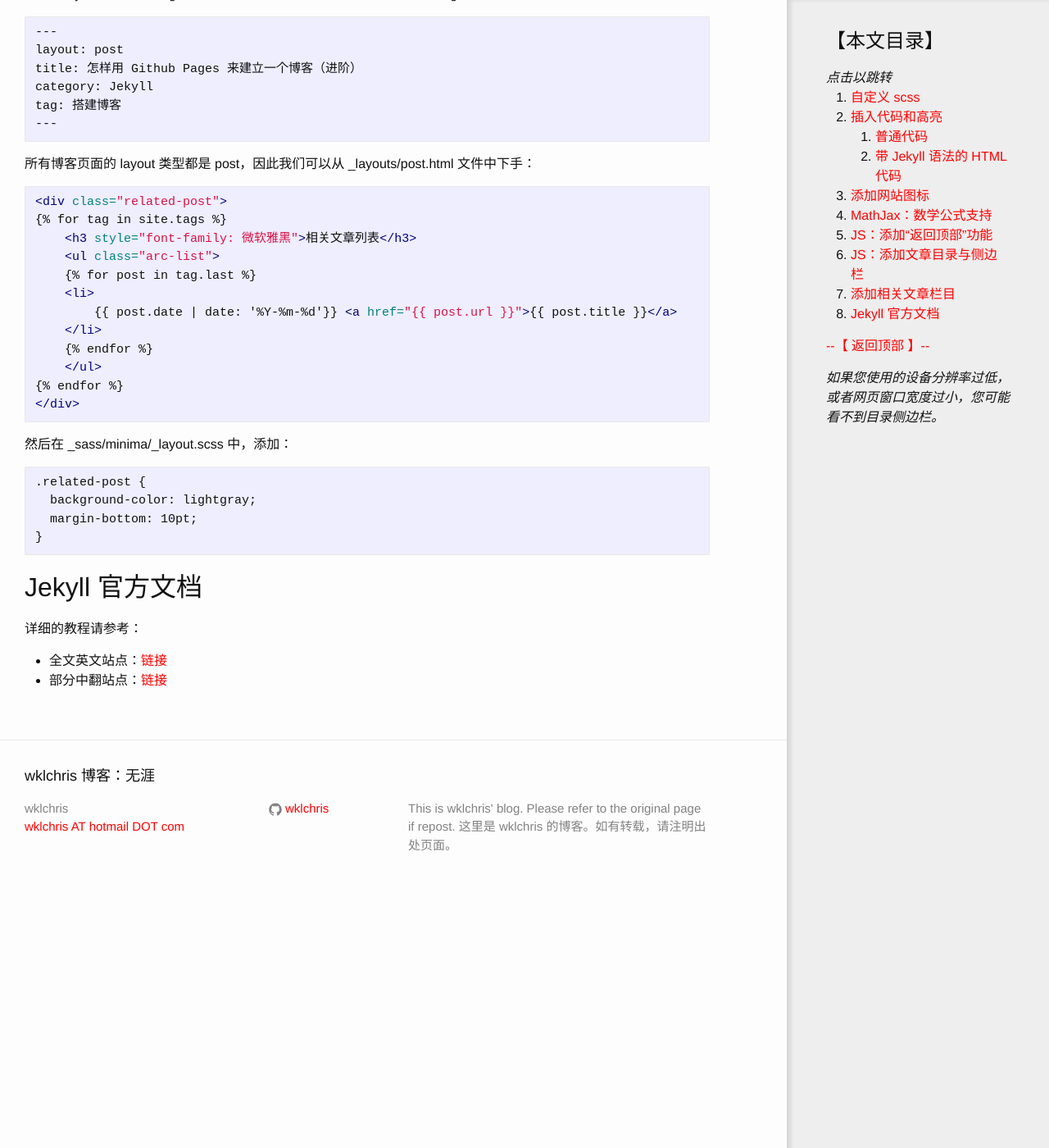
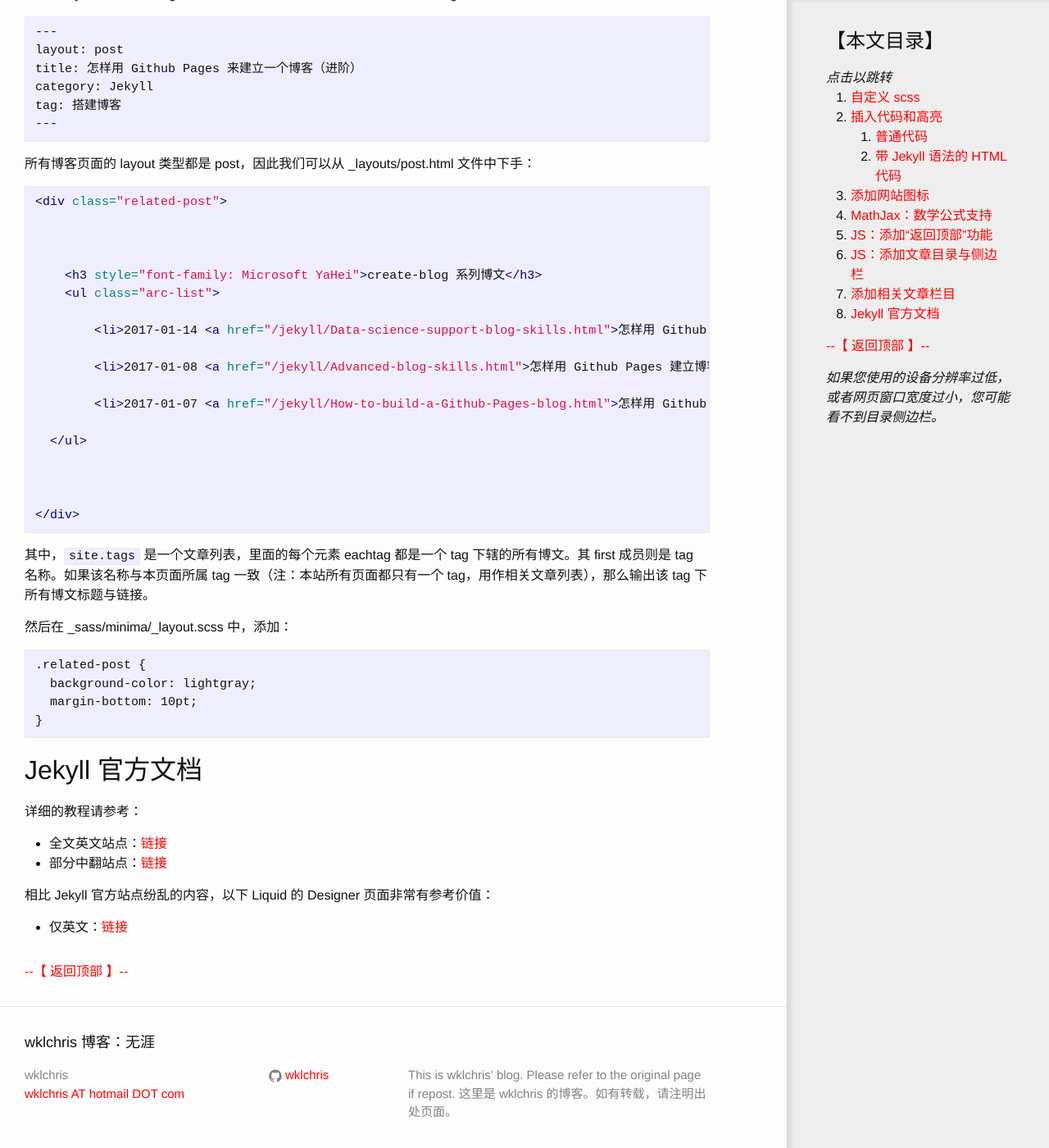
Before and after one commit to wklchris/wklchris.github.io, a Jekyll site: the page built from _posts/2017-01-08-Advanced-blog-skills.md, in a window 1280 px wide and 1400 px high, scrolled down 3622 px. Shown: the whole window at 82% size. Built offline with Jekyll 4.4.1, drawn with Linux system fonts in a browser that asks for light colours; formulas are drawn with MathJax 3; comment, search, counter and statistics services are not loaded; some of the changed text lies outside the part shown.

````diff
--- a/_includes/sidebar.html
+++ b/_includes/sidebar.html
@@ -1,5 +1,4 @@
 <aside>
   <h2>侧边栏建设中……</h2>
   <p><i>如果您使用的设备分辨率过低，或者网页窗口宽度过小，您可能看不到侧边栏。</i></p>
-  <p><a href="javascript:scroll(0,0)">--【 返回顶部 】--</a></p>
 </aside>
--- a/_layouts/post.html
+++ b/_layouts/post.html
@@ -8,16 +8,20 @@
     <p class="post-meta"><time datetime="{{ page.date | date_to_xmlschema }}" itemprop="datePublished">{{ page.date | date: "%b %-d, %Y" }}</time>{% if page.author %} • <span itemprop="author" itemscope itemtype="http://schema.org/Person"><span itemprop="name">{{ page.author }}</span></span>{% endif %}</p>
   </header>
 
-  <div class="related-post">
-  {% for tag in site.tags %}
-    <h3 style="font-family: 微软雅黑">相关文章列表</h3>
+<div class="related-post">
+  {% for eachtag in site.tags %}
+    {% if page.tags.first != eachtag.first %}
+      {% continue %}
+    {% endif %}
+
+    <h3 style="font-family: Microsoft YaHei">{{ eachtag.first }} 系列博文</h3>
     <ul class="arc-list">
-    {% for post in tag.last %}
+    {% for post in eachtag.last %}
         <li>{{ post.date | date: '%Y-%m-%d'}} <a href="{{ post.url }}">{{ post.title }}</a></li>
     {% endfor %}
-    </ul>
+  </ul>
   {% endfor %}
-  </div>
+</div>
 
   {% include sidebar-toc.html %}
 
@@ -25,6 +29,8 @@
     {{ content }}
   </div>
 
+  <a href="javascript:scroll(0,0)">--【 返回顶部 】--</a>
+
   {% if site.disqus.shortname %}
     {% include disqus_comments.html %}
   {% endif %}
--- a/_posts/2017-01-07-How-to-build-a-Github-Pages-blog.md
+++ b/_posts/2017-01-07-How-to-build-a-Github-Pages-blog.md
@@ -2,7 +2,7 @@
 layout: post
 title: 怎样用 Github Pages 建立博客（1. 入门）
 category: Jekyll
-tag: 搭建博客
+tag: create-blog
 ---
 
 本文基于 Jekyll，搭建成功后，博文可以使用 Markdown 进行书写。初级使用者只需初步了解 Github 推送方法，无需 html 相关知识。
--- a/_posts/2017-01-08-Advanced-blog-skills.md
+++ b/_posts/2017-01-08-Advanced-blog-skills.md
@@ -2,7 +2,7 @@
 layout: post
 title: 怎样用 Github Pages 建立博客（2. 进阶）
 category: Jekyll
-tag: 搭建博客
+tag: create-blog
 ---
 
 本文是上一篇搭建 Jekyll 博客的进阶内容，包括：代码高亮、网站图标、数学公式、相关文章链接列表。
@@ -154,18 +154,22 @@
 
 ```html
 <div class="related-post">
-{% raw %}{% for tag in site.tags %}
-    <h3 style="font-family: 微软雅黑">相关文章列表</h3>
+  {% for eachtag in site.tags %}
+    {% if page.tags.first != eachtag.first %}
+      {% continue %}
+    {% endif %}
+
+    <h3 style="font-family: Microsoft YaHei">{{ eachtag.first }} 系列博文</h3>
     <ul class="arc-list">
-    {% for post in tag.last %}
-    <li>
-        {{ post.date | date: '%Y-%m-%d'}} <a href="{{ post.url }}">{{ post.title }}</a>
-    </li>
+    {% for post in eachtag.last %}
+        <li>{{ post.date | date: '%Y-%m-%d'}} <a href="{{ post.url }}">{{ post.title }}</a></li>
     {% endfor %}
-    </ul>
-{% endfor %}{% endraw %}
+  </ul>
+  {% endfor %}
 </div>
 ```
+
+其中，`site.tags` 是一个文章列表，里面的每个元素 eachtag 都是一个 tag 下辖的所有博文。其 first 成员则是 tag 名称。如果该名称与本页面所属 tag 一致（注：本站所有页面都只有一个 tag，用作相关文章列表），那么输出该 tag 下所有博文标题与链接。
 
 然后在 \_sass/minima/\_layout.scss 中，添加：
 
@@ -179,3 +183,6 @@
 详细的教程请参考：
 - 全文英文站点：[链接](https://jekyllrb.com/docs/home/)
 - 部分中翻站点：[链接](http://jekyllcn.com/docs/home/)
+
+相比 Jekyll 官方站点纷乱的内容，以下 Liquid 的 Designer 页面非常有参考价值：
+- 仅英文：[链接](https://github.com/Shopify/liquid/wiki/Liquid-for-Designers)
--- a/_posts/2017-01-14-Data-science-support-blog-skills.md
+++ b/_posts/2017-01-14-Data-science-support-blog-skills.md
@@ -2,7 +2,7 @@
 layout: post
 title: 怎样用 Github Pages 建立博客（3. 绘图/科学计算）
 category: Jekyll
-tag: 搭建博客
+tag: create-blog
 ---
 
 
````
Also changed, not shown: _posts/2017-01-16-R-learning-basic.md (added, +82 -0 lines), _to-ipynb.py (+6 -3 lines), assets/ipynb-images/R-learning-basic_1_0.png (added), 1 other file.
